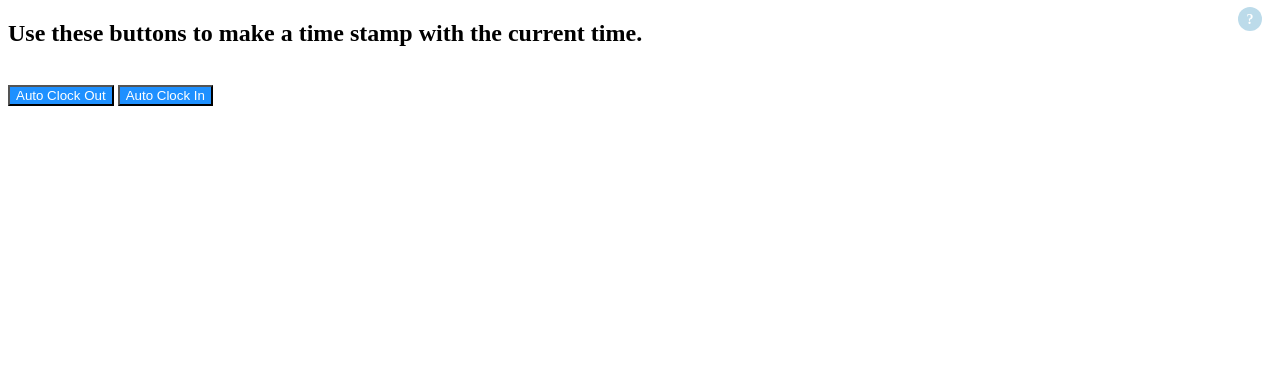
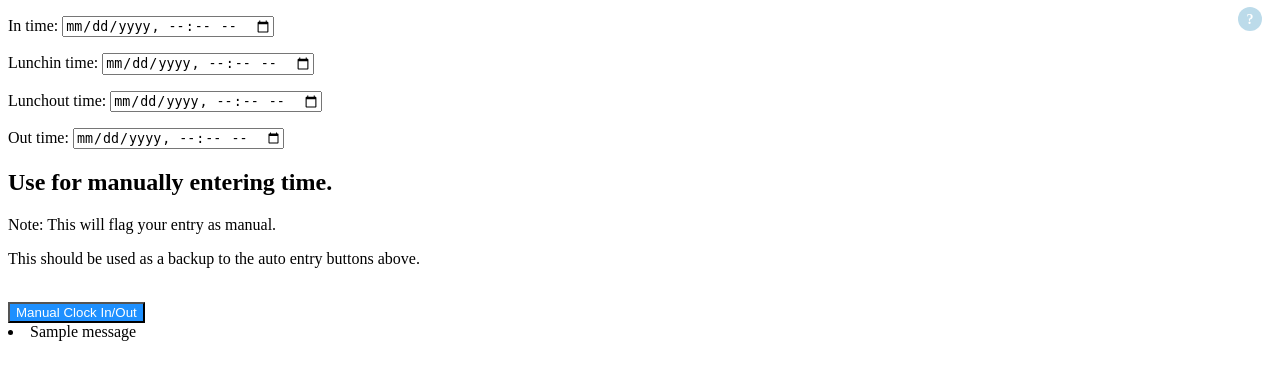
Before and after one commit to JMD-03/INFSYS4850, a Django app: page /timeEntry/ in a window 1280 px wide. Shown: the part 73-453 px from the top of the page. Run offline with Django 3.2, Linux system fonts and the light colour scheme; a user stored in the database is signed in; tables that the repository leaves empty hold one stand-in row (values such as "Sample post"); one stand-in notice (Sample message) is shown.

Commit message:
adding styling

```diff
--- a/src/templates/timeEntry.html
+++ b/src/templates/timeEntry.html
@@ -98,26 +98,34 @@
 </div>
 <form method="post">
     {% csrf_token %}
-    <h2>Use these buttons to make a time stamp with the current time.</h2>
-    <br>
-    <button style="background-color: dodgerblue; color: white;" type="submit" name="autoOut">Auto Clock Out</button>
-    {% if not form.clocked_in.value and form.in_time.value == None %}
-    <button style="background-color: dodgerblue; color: white;" type="submit" name="autoIn">Auto Clock In</button>
-    {% elif form.clocked_in.value == True and form.in_time.value != None and form.lunchin_time.value == None%}
-    <button style="background-color: dodgerblue; color: white;" type="submit" name="lunchIn">Auto Lunch Start</button>
-    {% elif not form.clocked_in.value == True and form.lunchin_time.value != None and form.lunchout_time.value == None %}
-    <button style="background-color: dodgerblue; color: white;" type="submit" name="lunchOut">Auto Lunch End</button>
-    {% elif form.clocked_in.value == True and form.lunchout_time.value != None and form.out_time.value == None %}
-    <br>
-    <br>
+    {%now 'w' as var1%}
+    {%if var1 == 1 or var1 == 2 or var1 == 3 or var1 == 4 or var1 == 5%}
+    <h2>Clock in with the current time.</h2>
+
+
+    <input style="background-color: dodgerblue; color: white;" type="submit" name="autoIn" class = "btn btn-primary" value = "Auto Clock In"{% if not form.clocked_in.value and form.in_time.value == None %}enabled{%else%}disabled{% endif %}/>
+
+
+    <input style="background-color: dodgerblue; color: white;" type="submit" name="lunchIn" class = "btn btn-primary" value = "Auto Lunch Clock In"{% if form.clocked_in.value == True and form.in_time.value != None and form.lunchin_time.value == None%}enabled{%else%}disabled{% endif %}/>
+
+    <input style="background-color: dodgerblue; color: white;" type="submit" name="lunchOut" class = "btn btn-primary" value = "Auto Lunch Clock Out"{% if not form.clocked_in.value == True and form.lunchin_time.value != None and form.lunchout_time.value == None %}enabled{%else%}disabled{% endif %}/>
+
+    <input style="background-color: dodgerblue; color: white;" type="submit" name="autoOut" class = "btn btn-primary" value = "Auto Clock Out"{% if form.clocked_in.value == True and form.in_time.value != None and form.out_time.value == None %}enabled{%else%}disabled{% endif %}/>
+    <br><br><br>
+    {% endif %}
     {{form.as_p}}
-    <br>
-    <h2>Use this button after making a manual adjustment.</h2>
+    <h2>Use for manually entering time.</h2>
+    <p>Note: This will flag your entry as manual.</p>
+    <p>This should be used as a backup to the auto entry buttons above.</p>
     <br>
     <button style="background-color: dodgerblue; color: white;" type="submit" name="manual">Manual Clock In/Out</button>
 
-
-    {% endif %}
 </form>
-
- {% endblock %}
+{% if messages %}
+    {% for message in messages %}
+        {% if message.tags == 'success'%}
+            <li>{{message}}</li>
+        {% endif %}
+    {% endfor %}
+{% endif %}
+{% endblock %}
```
Also changed, not shown: src/templates/timeEdit.html (+17 -8 lines).
